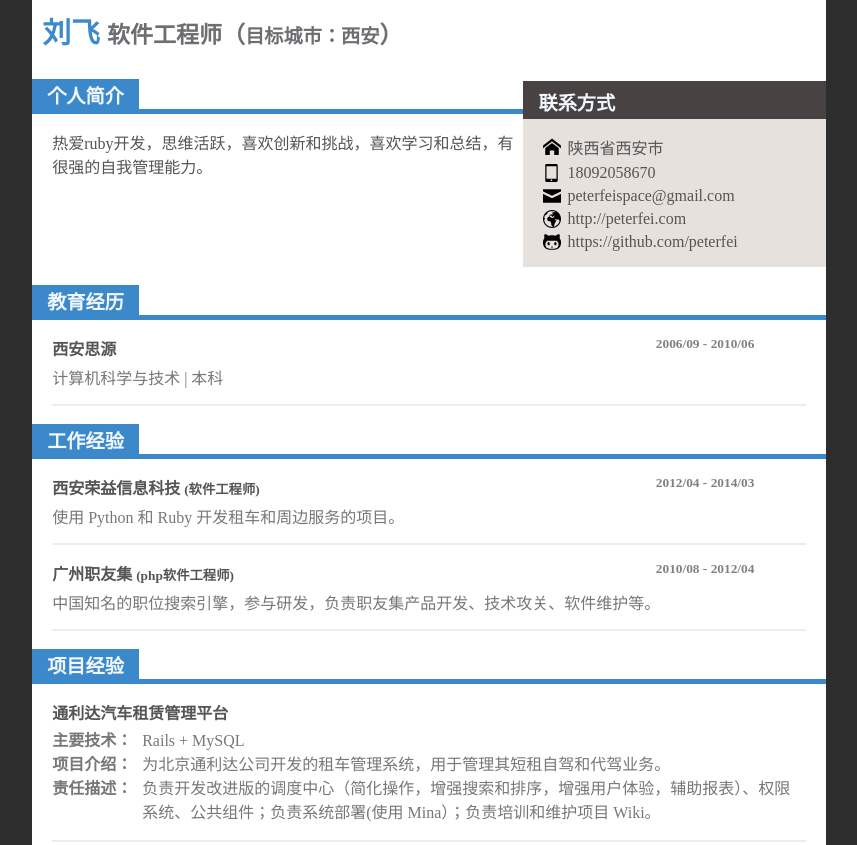
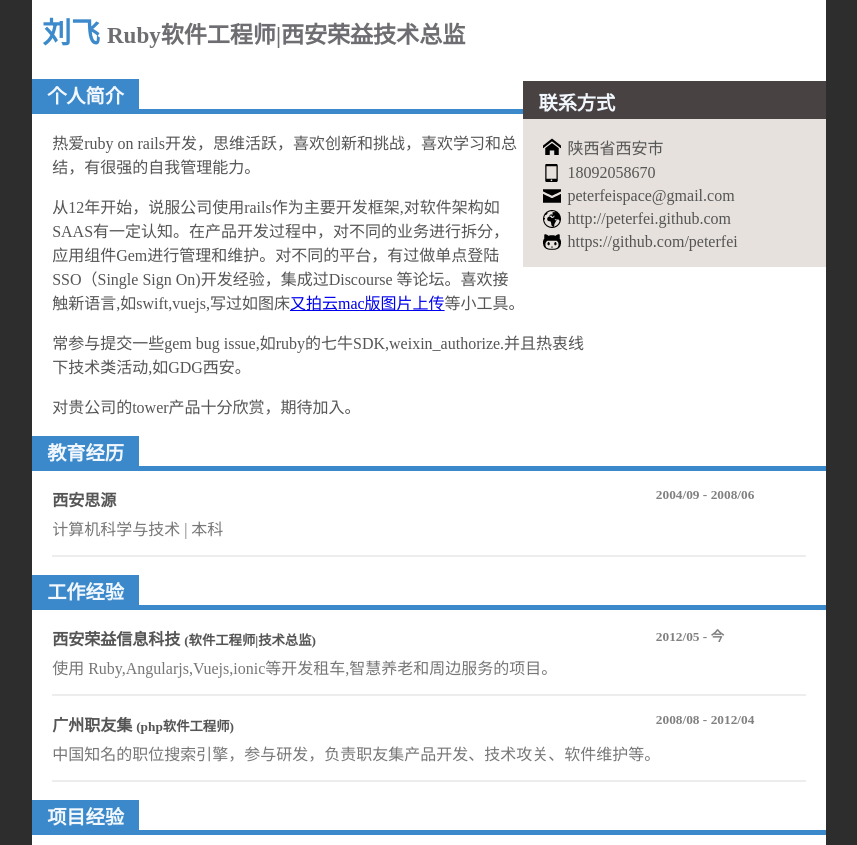
Before and after one commit to peterfei/resume, a plain HTML site: page index.html in a window 1280 px wide. Shown: the top 845 px of the page, without its empty margins (211-1068 px from the left). Drawn offline with Linux system fonts and the light colour scheme.

Commit message:
更新简历

```diff
--- a/index.html
+++ b/index.html
@@ -2,7 +2,7 @@
 <html>
     <head>
         <meta charset="utf-8">
-        <title>简历</title>
+        <title>个人简历</title>
         <link rel="stylesheet" href="style.css" type="text/css" />
     </head>
     <body>
@@ -10,9 +10,7 @@
             <div class="sidebar"></div>
             <div class="content">
                 <section id="header">
-                    <!-- <a href="resume.pdf" id="getpdf" class="noprint" style="float: right;" title="本链接中的 PDF 简历仅包含 Rails 和 Python 的项目经验，要获取完整项目经验的 PDF 简历，先点击项目经验中的 查看更多项目经验 链接">获取PDF版本</a> -->
-                    <h1>刘飞 <strong>软件工程师（<small>目标城市：西安</small>）</strong></h1>
-
+                    <h1>刘飞 <strong>Ruby软件工程师|西安荣益技术总监</strong></h1>
                 </section>
 
                 <section id="contact">
@@ -21,15 +19,18 @@
                         <li class="icon icon-home">陕西省西安市</li>
                         <li class="icon icon-phone">18092058670</li>
                         <li class="icon icon-email">peterfeispace@gmail.com</li>
-                        <li class="icon icon-blog">http://peterfei.com</li>
+                        <li class="icon icon-blog">http://peterfei.github.com</li>
                         <li class="icon icon-github">https://github.com/peterfei</li>
                     </ul>
                 </section>
 
                 <section id="profile">
                     <h2><span>个人简介</span></h2>
-                    <p>热爱ruby开发，思维活跃，喜欢创新和挑战，喜欢学习和总结，有很强的自我管理能力。
+                    <p>热爱ruby on rails开发，思维活跃，喜欢创新和挑战，喜欢学习和总结，有很强的自我管理能力。
                     </p>
+                    <p>从12年开始，说服公司使用rails作为主要开发框架,对软件架构如SAAS有一定认知。在产品开发过程中，对不同的业务进行拆分，应用组件Gem进行管理和维护。对不同的平台，有过做单点登陆SSO（Single Sign On)开发经验，集成过Discourse 等论坛。喜欢接触新语言,如swift,vuejs,写过如图床<a href="https://github.com/peterfei/upyun_mac_upload">又拍云mac版图片上传</a>等小工具。</p>
+                    <p>常参与提交一些gem bug issue,如ruby的七牛SDK,weixin_authorize.并且热衷线下技术类活动,如GDG西安。</p>
+                    <p>对贵公司的tower产品十分欣赏，期待加入。</p>
                 </section>
 
                 <div class="clearfix"></div>
@@ -39,7 +40,7 @@
 
                     <ul class="record-list">
                         <li>
-                            <small class="duration">2006/09 - 2010/06</small>
+                            <small class="duration">2004/09 - 2008/06</small>
                             <strong>西安思源</strong>
                             <p>计算机科学与技术 | 本科</p>
                         </li>
@@ -51,12 +52,12 @@
 
                     <ul class="record-list">
                         <li>
-                            <small class="duration">2012/04 - 2014/03 </small>
-                            <strong>西安荣益信息科技 <small>(软件工程师)</small></strong>
-                            <p>使用 Python 和 Ruby 开发租车和周边服务的项目。</p>
+                            <small class="duration">2012/05 - 今</small>
+                            <strong>西安荣益信息科技 <small>(软件工程师|技术总监)</small></strong>
+                            <p>使用  Ruby,Angularjs,Vuejs,ionic等开发租车,智慧养老和周边服务的项目。</p>
                         </li>
                         <li>
-                            <small class="duration">2010/08 - 2012/04</small>
+                            <small class="duration">2008/08 - 2012/04</small>
                             <strong>广州职友集  <small>(php软件工程师)</small></strong>
                             <p>中国知名的职位搜索引擎，参与研发，负责职友集产品开发、技术攻关、软件维护等。</p>
                         </li>
```
